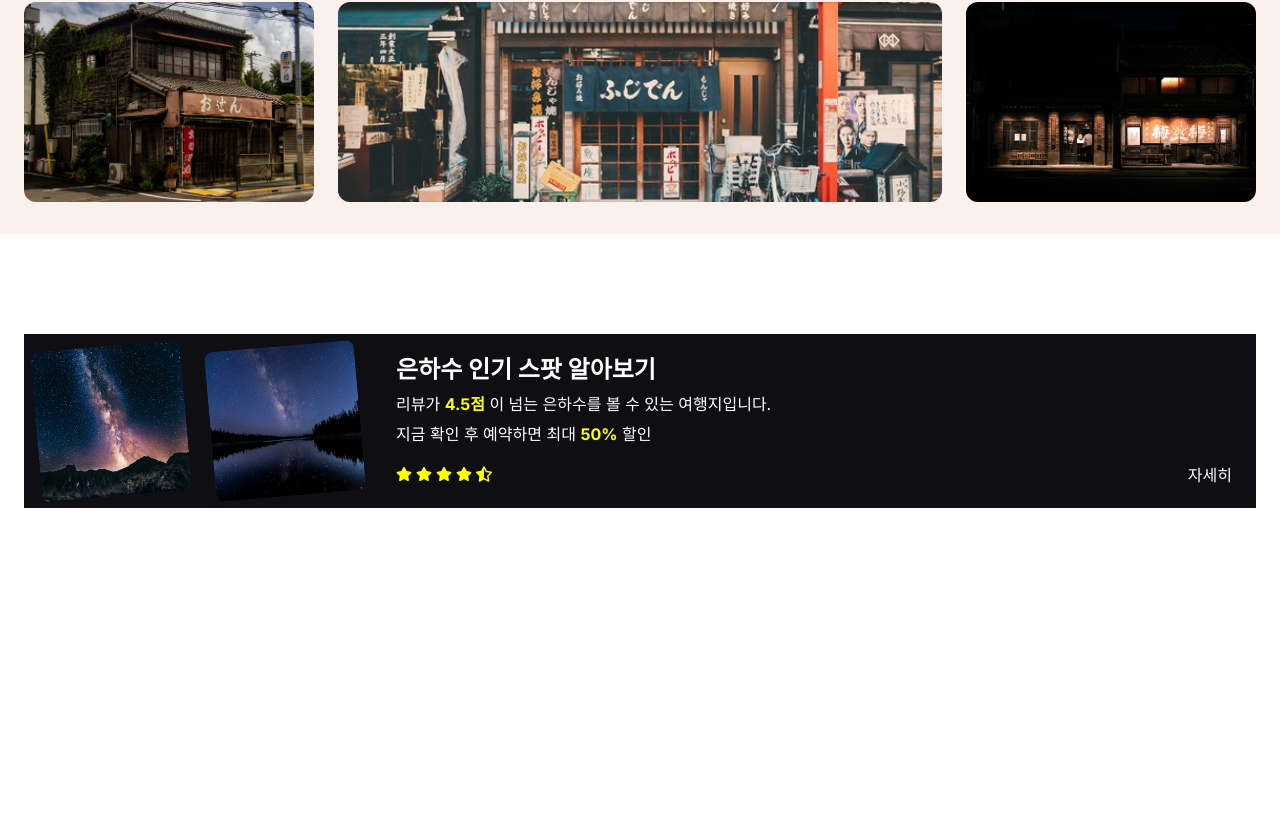
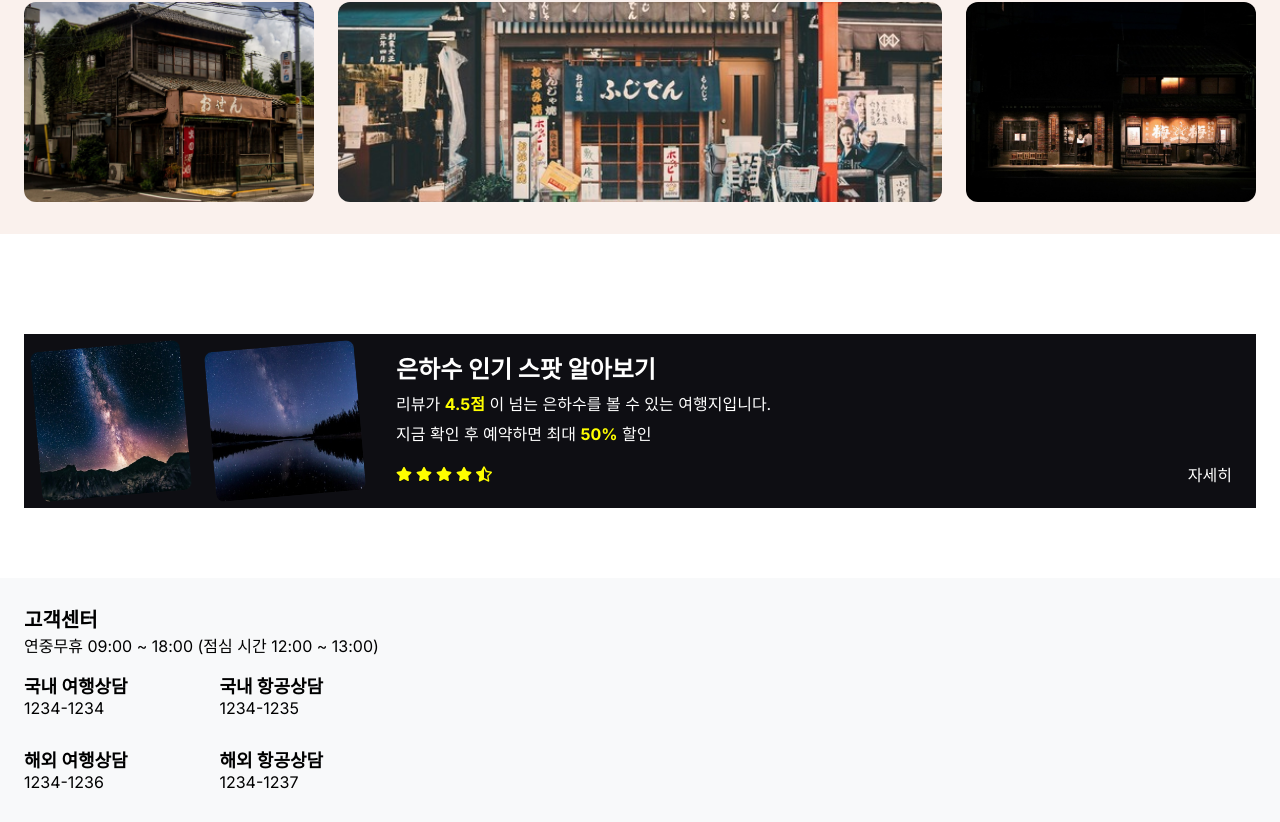
Before and after one commit to Codiving/DevStudy, a Next.js app: page / in a window 1280 px wide. Shown: the part 1471-2293 px from the top of the page. Before the commit the page ends 1979 px from the top, so only its background shows below. Built offline with nearby package versions, Linux system fonts and the light colour scheme.

Commit message:
feat: Footer 컴포넌트 구현 중

```diff
--- a/src/app/page.tsx
+++ b/src/app/page.tsx
@@ -3,6 +3,7 @@ import AirlineSearch from "@/components/AirlineSearch";
 import BestTrip from "@/components/BestTrip";
 import BestTripCountry from "@/components/BestTripCountry";
 import Floating from "@/components/Floating";
+import Footer from "@/components/Footer";
 import MilkyWay from "@/components/MilkyWay";
 import QuizNav from "@/components/QuizNav";
 
@@ -16,6 +17,7 @@ export default function Home() {
       <BestTripCountry />
       <BestTrip />
       <MilkyWay />
+      <Footer />
     </>
   );
 }
--- /dev/null
+++ b/src/components/Footer/Footer.module.css
@@ -0,0 +1,13 @@
+.container {
+  margin-top: 70px;
+  padding: 32px 24px;
+  background-color: #f8f9fa;
+}
+
+.wrap {
+  max-width: 1400px;
+  width: 100%;
+  margin: 0 auto;
+  display: flex;
+  gap: 24px;
+}
--- /dev/null
+++ b/src/components/Footer/index.tsx
@@ -0,0 +1,68 @@
+import styles from "./Footer.module.css";
+
+interface CustomerServiceProps {
+  text: string;
+  phoneNumber: string;
+}
+
+const CUSTOMER_SERVICE_LIST: CustomerServiceProps[] = [
+  {
+    text: "국내 여행상담",
+    phoneNumber: "1234-1234"
+  },
+  {
+    text: "국내 항공상담",
+    phoneNumber: "1234-1235"
+  },
+  {
+    text: "해외 여행상담",
+    phoneNumber: "1234-1236"
+  },
+  {
+    text: "해외 항공상담",
+    phoneNumber: "1234-1237"
+  }
+];
+
+const CustomerService = (props: CustomerServiceProps) => {
+  const { text, phoneNumber } = props;
+
+  return (
+    <div>
+      <h6 style={{ fontSize: 18, fontWeight: "bold", marginBottom: 4 }}>
+        {text}
+      </h6>
+      <span>{phoneNumber}</span>
+    </div>
+  );
+};
+
+export default async function Footer() {
+  return (
+    <div className={styles.container}>
+      <footer className={styles.wrap}>
+        <div style={{ display: "flex", flexDirection: "column", gap: 24 }}>
+          <div>
+            <h5 style={{ fontSize: 20, fontWeight: "bold", marginBottom: 8 }}>
+              고객센터
+            </h5>
+            <p>연중무휴 09:00 ~ 18:00 (점심 시간 12:00 ~ 13:00)</p>
+          </div>
+          <div
+            style={{
+              display: "grid",
+              gridTemplateColumns: "1fr 1fr",
+              gridTemplateRows: "1fr 1fr",
+              gap: 36
+            }}
+          >
+            {CUSTOMER_SERVICE_LIST.map(service => (
+              <CustomerService key={service.text} {...service} />
+            ))}
+          </div>
+        </div>
+        <div></div>
+      </footer>
+    </div>
+  );
+}
```
